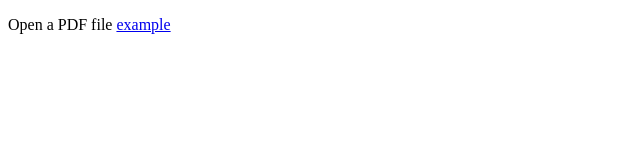
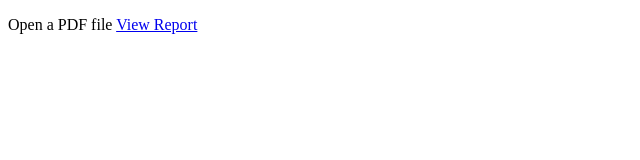
Before and after one commit to TheOAATI/mathlogo, a plain HTML site: page index.html in a window 1280 px wide. Shown: the full height of the page, 0-640 px from the left. Drawn offline with Linux system fonts and the light colour scheme.

Commit message:
Update index.html

```diff
--- a/index.html
+++ b/index.html
@@ -8,6 +8,6 @@
   <div>
   <p>
 	Open a PDF file
-	<a href="Logo_compressed.pdf">example</a><p>
+	<a href="Logo_compressed.pdf">View Report</a><p>
   </div>
 </body>
```
